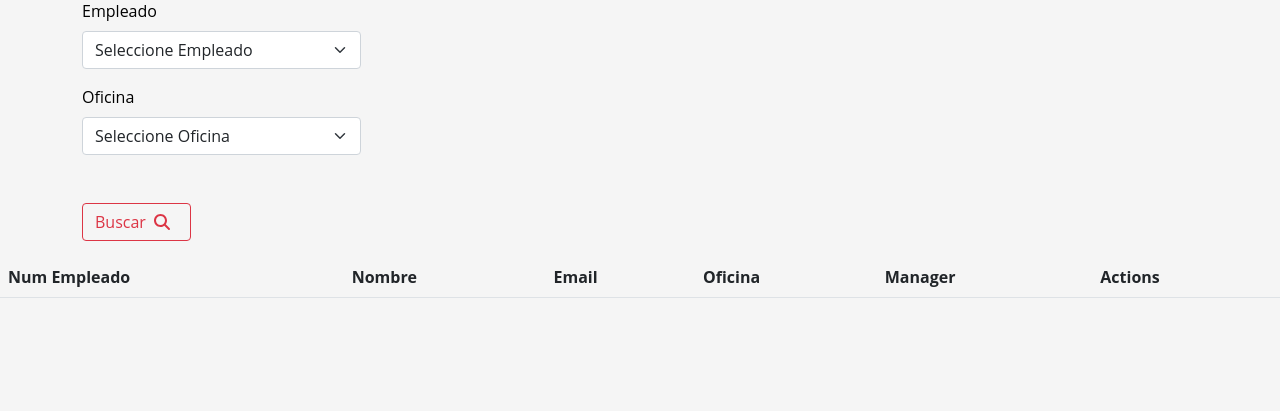
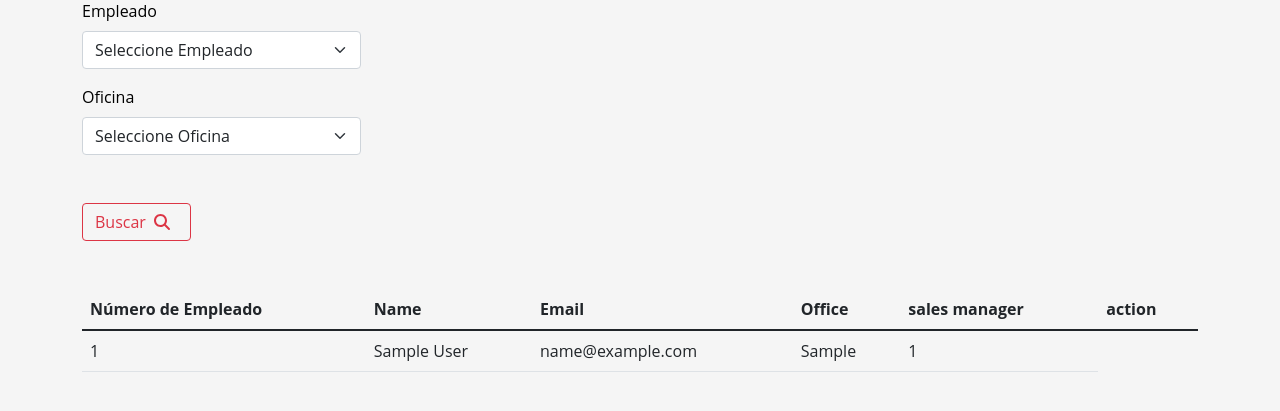
Before and after one commit to eliseoOrellana/classicmodels, a Spring Boot app: page /sales-manager in a window 1280 px wide. Shown: the part 81-492 px from the top of the page. Run offline with Spring Boot 4, Linux system fonts and the light colour scheme; tables that the repository leaves empty hold one stand-in row (values such as "Sample post"); lists and menus that the app fills with data are empty; some of the project's set-up classes (security, data sources, template engines, error pages and the like) are left out, and stand-ins take their place; some libraries are stand-ins or nearby versions.

Commit message:
feat(findDistinctCountries(): add implmentatio for search only distinct countrys, add repository and service office

```diff
--- a/src/main/java/io/eliseoorellana/classicmodels/Controller/EmployeeController.java
+++ b/src/main/java/io/eliseoorellana/classicmodels/Controller/EmployeeController.java
@@ -3,6 +3,7 @@
 import java.util.List;
 
 import org.springframework.beans.factory.annotation.Autowired;
+
 import org.springframework.stereotype.Controller;
 import org.springframework.ui.Model;
 
--- a/src/main/java/io/eliseoorellana/classicmodels/Controller/SalesManagerController.java
+++ b/src/main/java/io/eliseoorellana/classicmodels/Controller/SalesManagerController.java
@@ -30,9 +30,25 @@
     public String getAllEmployees(Model model) {
         model.addAttribute("employees", employeeService.getAllEmployees());
         model.addAttribute("employee", new Employee());
-        model.addAttribute("offices", officeService.getAllOffices());
+        model.addAttribute("offices", officeService.findDistinctCountries());
         model.addAttribute("office", new Office());
         return "sales-manager";
     }
 
-}
+
+    @PostMapping("/search")
+    public String searchEmployees(@ModelAttribute("employee") Employee employee,
+                                  @ModelAttribute("office") Office office,
+                                  Model model) {
+        // Realizar la búsqueda de empleados utilizando los datos seleccionados
+        List<Employee> employees = employeeService.listaVendedor(employee.getEmployeeNumber(), office.getOfficeCode());
+
+        // Agregar los resultados al modelo
+        model.addAttribute("employees", employees);
+        model.addAttribute("offices", officeService.getAllOffices()); // Mantener las opciones de oficinas en la vista
+        return "sales-manager";
+    }
+
+
+
+  }
--- a/src/main/java/io/eliseoorellana/classicmodels/Service/OfficeService.java
+++ b/src/main/java/io/eliseoorellana/classicmodels/Service/OfficeService.java
@@ -61,4 +61,8 @@
         }
     }
 
+    public List<String> findDistinctCountries() {
+        return officeRepository.findDistinctCountries();
+    }
+
 }
--- a/src/main/resources/templates/sales-manager.html
+++ b/src/main/resources/templates/sales-manager.html
@@ -22,26 +22,26 @@
     <div class="container-lg mb-3 ">
         <h1 class="mt-3">Gestion de Vendedores</h1>
 
-<!--employee-->
-
+        <form method="post" action="/sales-manager/search">
+            <!-- Empleado -->
             <div class="col-3 mt-3">
                 <label for="" class="form-label">Empleado</label>
-    <select class="form-select" th:field="*{employee}">
+                <select class="form-select" name="employeeNumber">
                     <option value="0" selected>Seleccione Empleado</option>
-        <option th:each="employee : ${employees}" th:value="${employee.employeeNumber}"
-                th:text="${employee.firstName} + ' ' + ${employee.lastName}"></option>
+                    <option th:each="employee : ${employees}" th:value="${employee.employeeNumber}">
+                        <span th:text="${employee.firstName} + ' ' + ${employee.lastName}"></span>
+                    </option>
                 </select>
             </div>
 
-
-    <!--office-->
-
+            <!-- Oficina -->
             <div class="col-3 mt-3">
                 <label for="" class="form-label">Oficina</label>
-        <select class="form-select" th:field="*{office}">
+                <select class="form-select" name="officeCode">
                     <option value="0" selected>Seleccione Oficina</option>
-            <option th:each="office : ${offices}" th:value="${office.officeCode}"
-                    th:text="${office.city + ' - ' + office.country}"></option>
+                    <option th:each="office : ${offices}" th:value="${office}">
+                        <span th:text="${office}"></span>
+                    </option>
                 </select>
             </div>
 
@@ -49,40 +49,37 @@
                 <button type="submit" class="btn btn-outline-danger">Buscar<i class="fa-solid fa-magnifying-glass mx-2"></i></button>
             </div>
 
-
-    </div>
-
+            <!-- Tabla para mostrar los resultados de la búsqueda -->
+            <div class="mt-5">
                 <table class="table">
                     <thead>
                         <tr>
-                <th>Num Empleado</th>
-                <th>Nombre</th>
-                <th>Email</th>
-                <th>Oficina</th>
-                <th>Manager</th>
-                <th>Actions</th>
+                            <th scope="col">Número de Empleado</th>
+                            <th scope="col">Name</th>
+                            <th scope="col">Email</th>
+                            <th scope="col">Office</th>
+                            <th scope="col">sales manager</th>
+                            <th scope="col">action</th>
                         </tr>
                     </thead>
-        <tbody class="text-center">
-            <tr th:each="vendedor: ${litasVendedor}">
-                <td th:text="${employee.employeeNumber}">Employee Number</td>
-            <td th:text="${employee.firstName + ' ' + employee.lastName}">Full Name</td>
-            <td th:text="${employee.email}">Email</td>
-            <td th:text="${employee.office.city + ' - ' + employee.office.country}">Office</td>
-            <td th:text="${employee.reportsTo}">Manager</td>
-            <td>
-                <!-- Aquí puedes agregar enlaces o botones para realizar acciones con el empleado -->
-                <a onclick="viewEmployeeDetails(${employee.employeeNumber})"
-                   href="#" class="btn btn-primary btn-sm">Detalle</a>
-                <!-- Agrega enlaces o botones para editar o eliminar el empleado si es necesario -->
-            </td>
+                    <tbody>
+                        <!-- Aquí se llenarán dinámicamente los datos de los empleados -->
+                        <!-- Puedes usar Thymeleaf para iterar sobre la lista de empleados y mostrarlos en la tabla -->
+                        <!-- Por ejemplo, algo así: -->
+                        <tr th:each="employee : ${employees}">
+                            <td th:text="${employee.employeeNumber}"></td>
+                            <td th:text="${employee.firstName + ' ' + employee.lastName}"></td>
+                            <td th:text="${employee.email}"></td>
+                            <td th:text="${employee.office.country}"></td>
+                            <td th:text="${employee.reportsTo}"></td>
                         </tr>
                     </tbody>
                 </table>
+            </div>
+        </form>
 
 
     </div>
-
 
 
 
@@ -112,6 +109,8 @@
                 }]
             });
         });
+
+
     </script>
 </body>
 
```
Also changed, not shown: src/main/java/io/eliseoorellana/classicmodels/Repository/EmployeeRepository.java (+9 -1 lines), src/main/java/io/eliseoorellana/classicmodels/Repository/OfficeRepository.java (+7 -1 lines), src/main/java/io/eliseoorellana/classicmodels/Service/EmployeeService.java (+14 -0 lines), src/main/resources/templates/employees.html (+28 -2 lines). Lines whose indentation alone changed are shown as unchanged.
